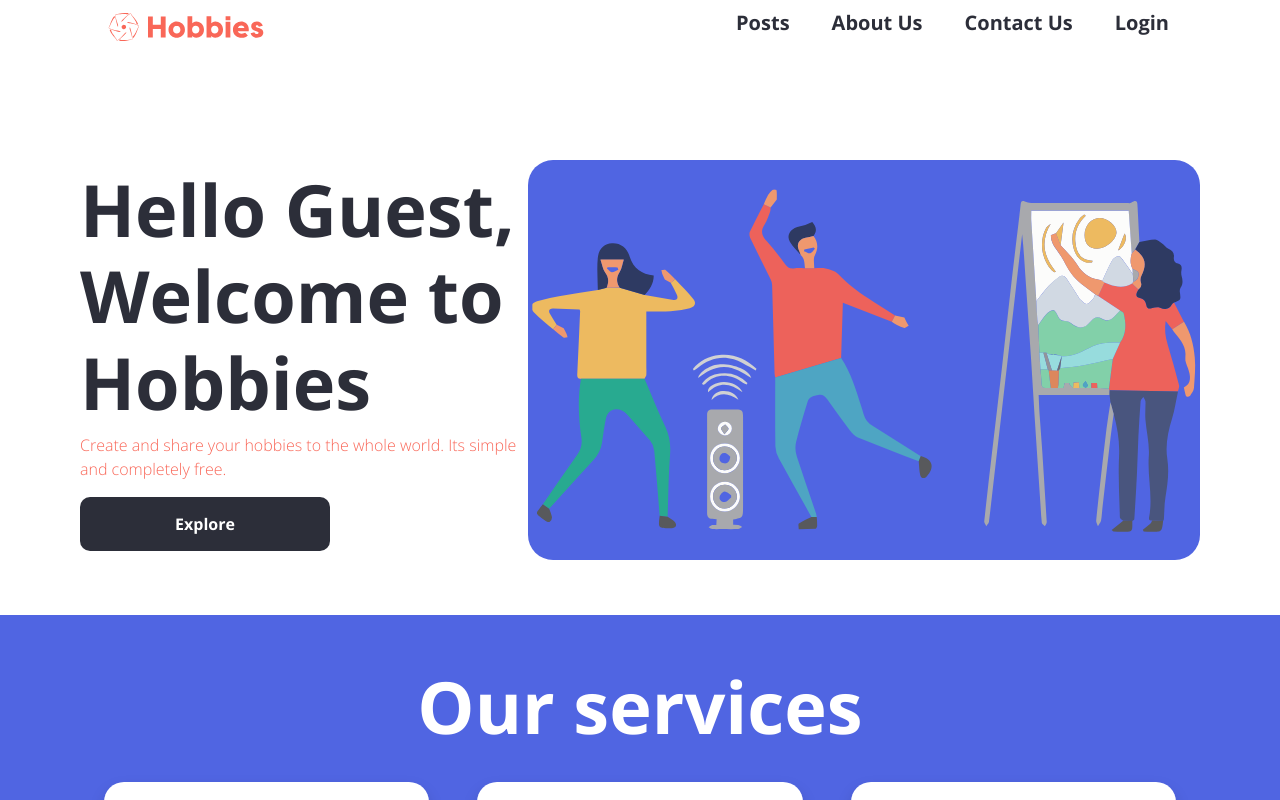
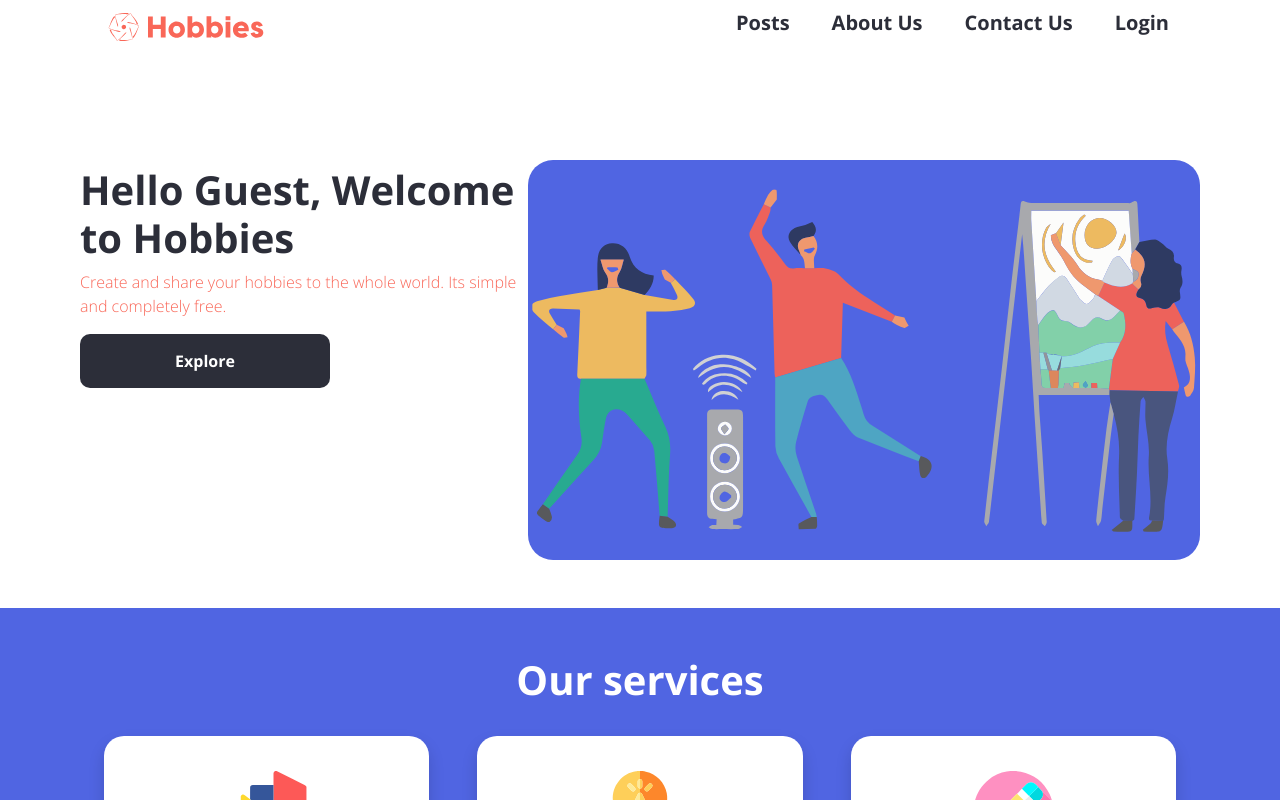
Before and after one commit to floydfdes/app-hobbies-nextjs, a Next.js app: page / in a window 1280 px wide. Shown: the top 800 px of the page. Built offline with nearby package versions, Linux system fonts and the light colour scheme.

Commit message:
UI improvements.

```diff
--- a/components/Section.jsx
+++ b/components/Section.jsx
@@ -13,7 +13,7 @@ const Section = () => {
       <div className="text-center">
         <h1>Our services</h1>
       </div>
-      <div className={`d-flex ${styles.cardContainer}`}>
+      <div className={`d-flex ${styles.dFlex} ${styles.cardContainer}`}>
         <div className={`card ${styles.sectionCards} m-4 p-3 shadow`}>
           <Image src={bulb} alt="" />
           <h3>Create a hobby</h3>
--- a/styles/Section.module.css
+++ b/styles/Section.module.css
@@ -4,7 +4,6 @@
   font-family: "OpenSans Light";
   color: var(--color-4);
   text-align: center;
-
   padding: 35px 25px !important;
 }
 .sectionCards img {
@@ -43,3 +42,8 @@
     font-size: 3rem;
   }
 }
+@media (max-width: 900px) {
+  .dFlex {
+    flex-direction: column;
+  }
+}
--- a/styles/globals.css
+++ b/styles/globals.css
@@ -36,46 +36,46 @@ html,
 body {
   padding: 0;
   margin: 0;
-}
-
-a {
-  color: inherit;
-  text-decoration: none;
+  background-color: var(--color-2) !important;
 }
 
 * {
   box-sizing: border-box;
 }
 
-body {
-  background-color: var(--color-2) !important;
-}
 p {
   font-family: "OpenSans Light";
   font-size: 1rem;
 }
 h1,
 h2,
-h3 {
-  font-family: "OpenSans Bold";
-  color: var(--color-1);
-}
-@media screen and (min-width: 1200px) {
-  h1 {
-    font-size: 4.5rem !important;
-  }
-}
-.h5 {
-  font-family: "OpenSans Bold";
-}
+h3,
+.h5,
 button {
   font-family: "OpenSans Bold" !important;
 }
+h1,
+h2,
+h3 {
+  color: var(--color-1);
+}
+
+@media screen and (min-width: 1200px) {
+  h1 {
+    font-size: 2.5rem !important;
+  }
+}
+
 .display-none {
   display: none;
 }
 svg {
   display: inline-block;
+}
+
+button:hover {
+  color: var(--color-2) !important;
+  background-color: var(--color-3) !important;
 }
 
 @media screen and (max-width: 768px) {
```
